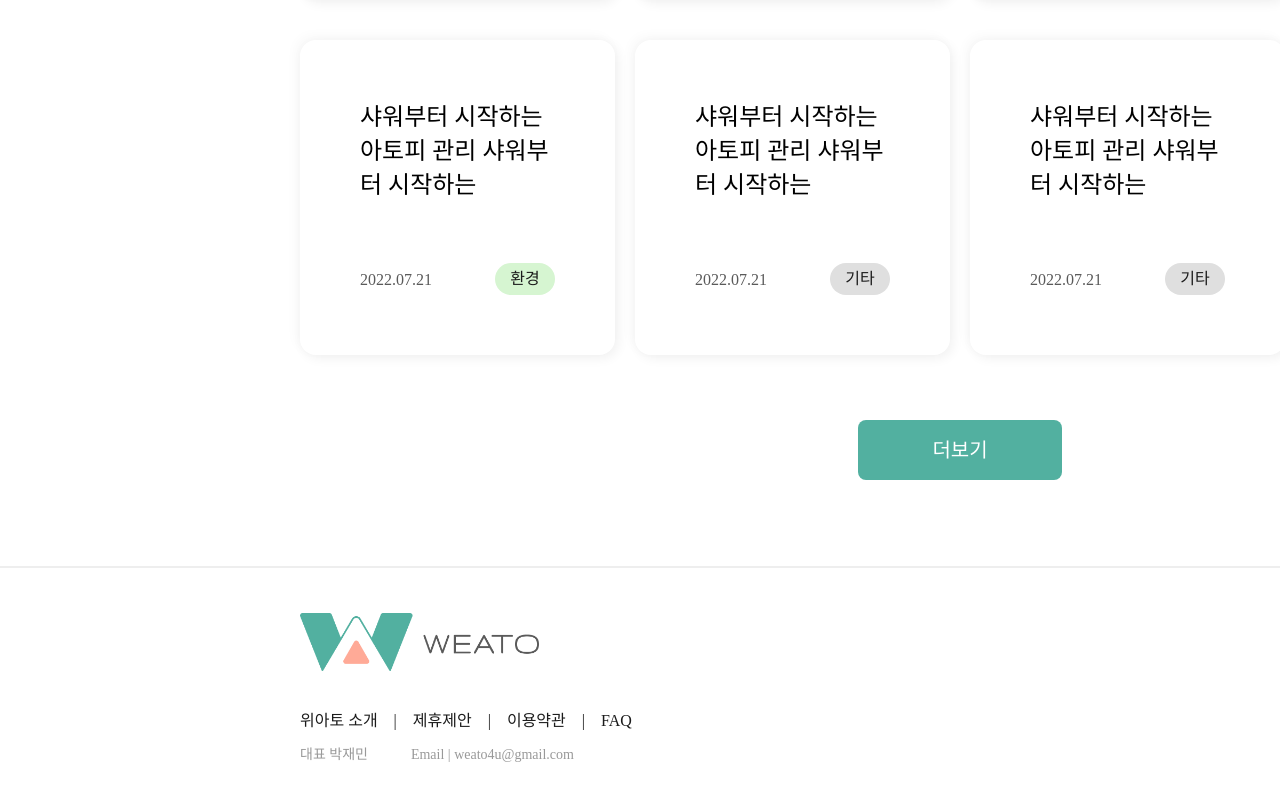
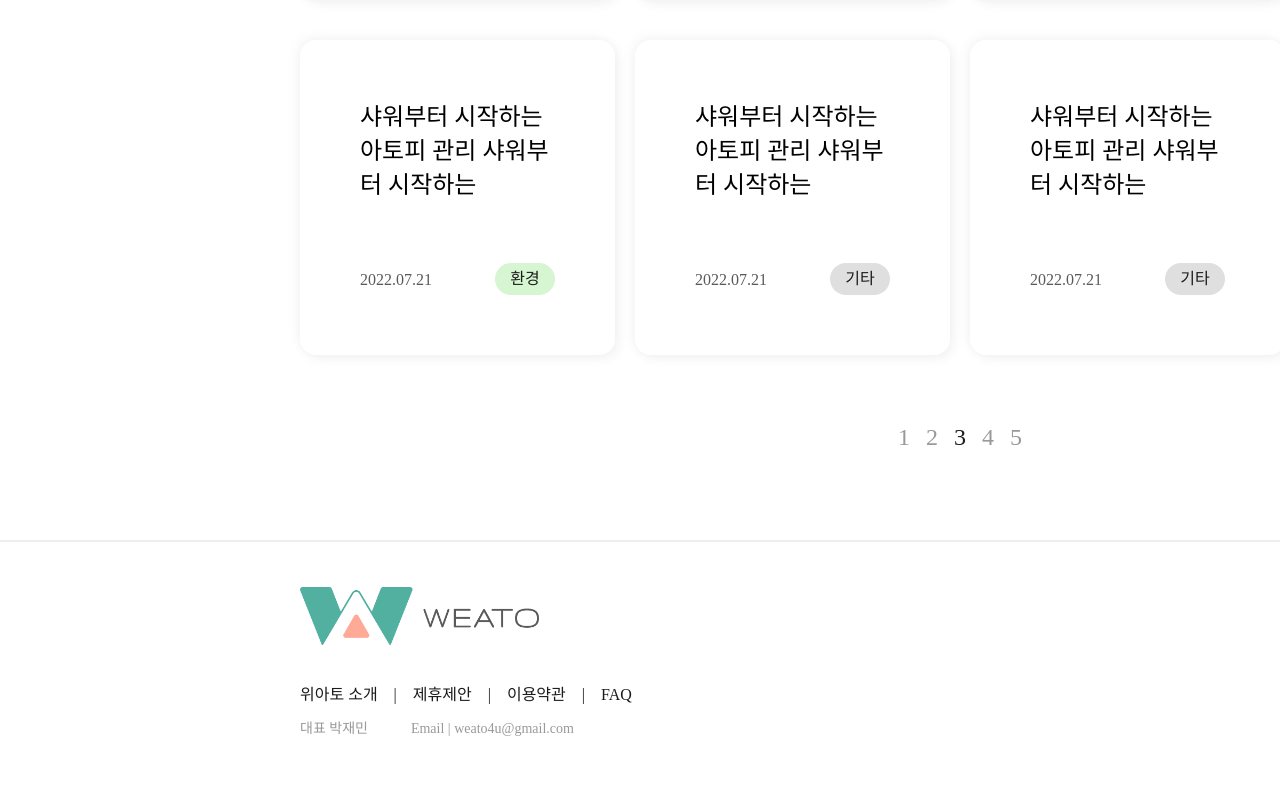
Before and after one commit to ceos15th-AllG/weato-client, a Next.js app: page /newsletter in a window 1280 px wide. Shown: the part 613-1413 px from the top of the page. Built offline with nearby package versions, Linux system fonts and the light colour scheme; a web font is replaced by a local one.

Commit message:
:hammer: chore: 뉴스레터 홈 페이지 하단 버튼을 페이지 방식으로 변경
더보기 버튼을 삭제하고 그 자리에 페이지네이터로 대체

```diff
--- a/pages/newsletter/index.jsx
+++ b/pages/newsletter/index.jsx
@@ -5,7 +5,7 @@ import styled from '@emotion/styled';
 import TabGroup from '@newsletter/TabGroup';
 import CardBox from '@newsletter/CardBox';
 
-import Button from '@common/ButtonContainer';
+import Pagenator from '@common/Pagenator';
 
 const Layout = styled.div`
   display: flex;
@@ -15,6 +15,13 @@ const Layout = styled.div`
   margin: 78px 300px 86px;
 `;
 
+const Row = styled.div`
+  width: 100%;
+
+  display: flex;
+  justify-content: center;
+`;
+
 function Newsletter(props) {
   return (
     <Layout>
@@ -22,7 +29,9 @@ function Newsletter(props) {
 
       <CardBox />
 
-      <Button text={'더보기'} btnType={'4'} />
+      <Row>
+        <Pagenator />
+      </Row>
     </Layout>
   );
 }
```
